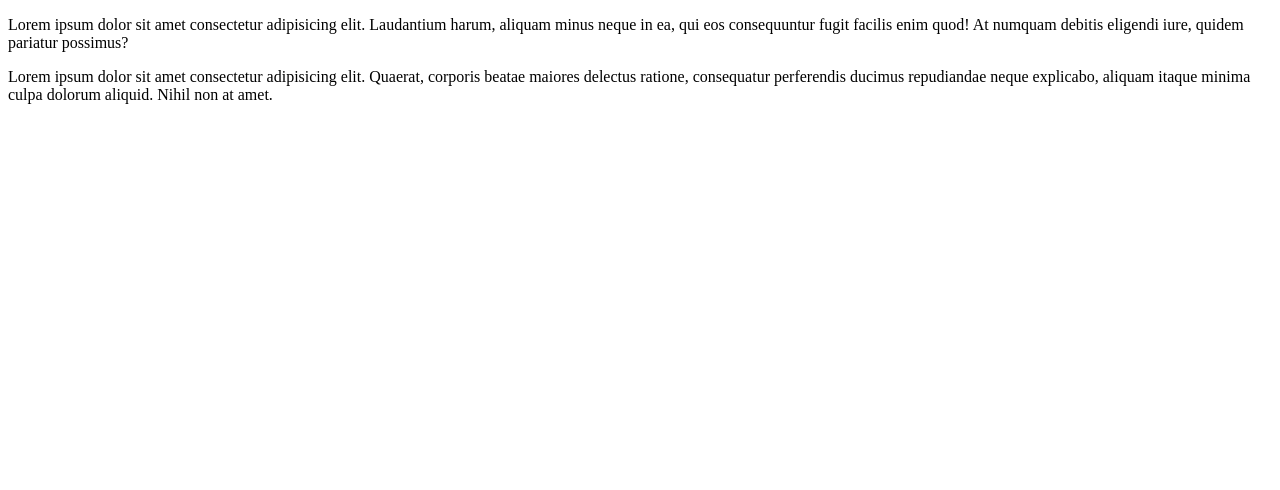
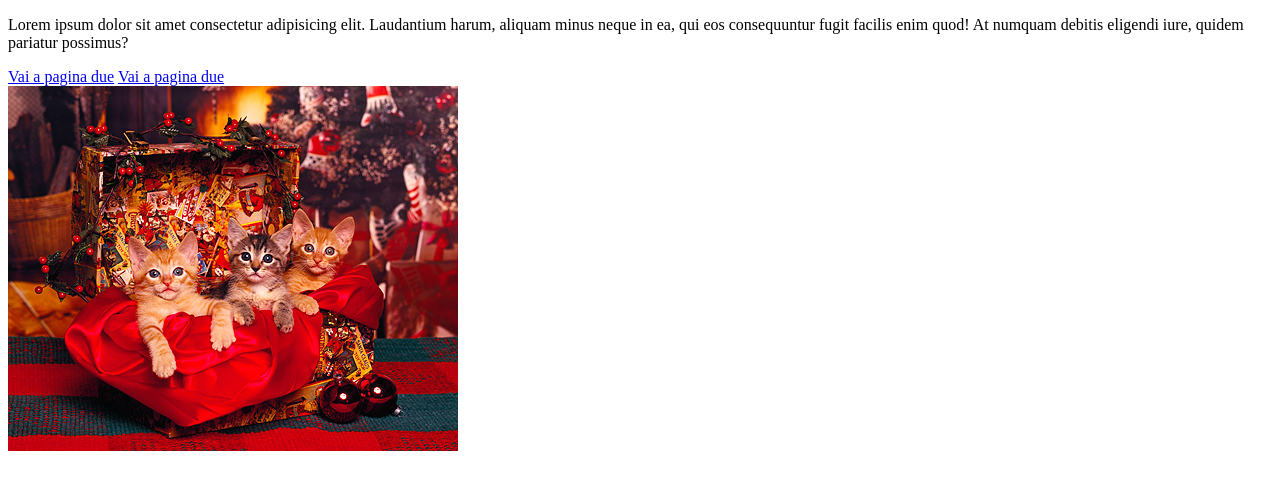
Before and after one commit to MaryEl2121/esercizio_GITHUB, a plain HTML site: page index.html in a window 1280 px wide. Drawn offline with Linux system fonts and the light colour scheme.

Commit message:
aggiunta immagine + modifica index

```diff
--- a/index.html
+++ b/index.html
@@ -10,11 +10,11 @@
         <p>
             Lorem ipsum dolor sit amet consectetur adipisicing elit. Laudantium harum, aliquam minus neque in ea, qui eos consequuntur fugit facilis enim quod! At numquam debitis eligendi iure, quidem pariatur possimus?
         </p>
+        <a href="index2.html">Vai a pagina due</a>
+        <a href="index3.html">Vai a pagina due</a>
     </div>
     <div>
-        <p>
-            Lorem ipsum dolor sit amet consectetur adipisicing elit. Quaerat, corporis beatae maiores delectus ratione, consequatur perferendis ducimus repudiandae neque explicabo, aliquam itaque minima culpa dolorum aliquid. Nihil non at amet.
-        </p>
+        <img src="cat_03_rk0249_01_p.jpg">
     </div>
 </body>
 </html>
```
Also changed, not shown: cat_03_rk0249_01_p.jpg (added).
